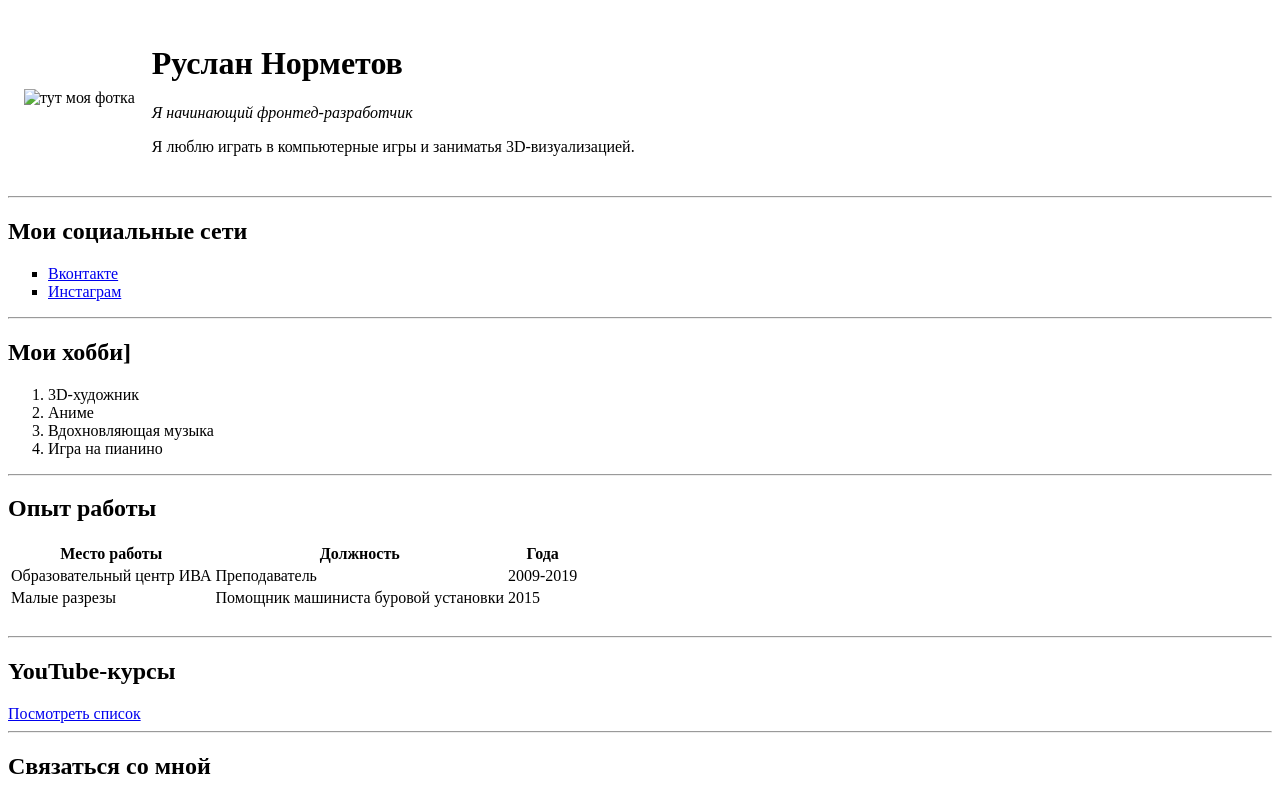
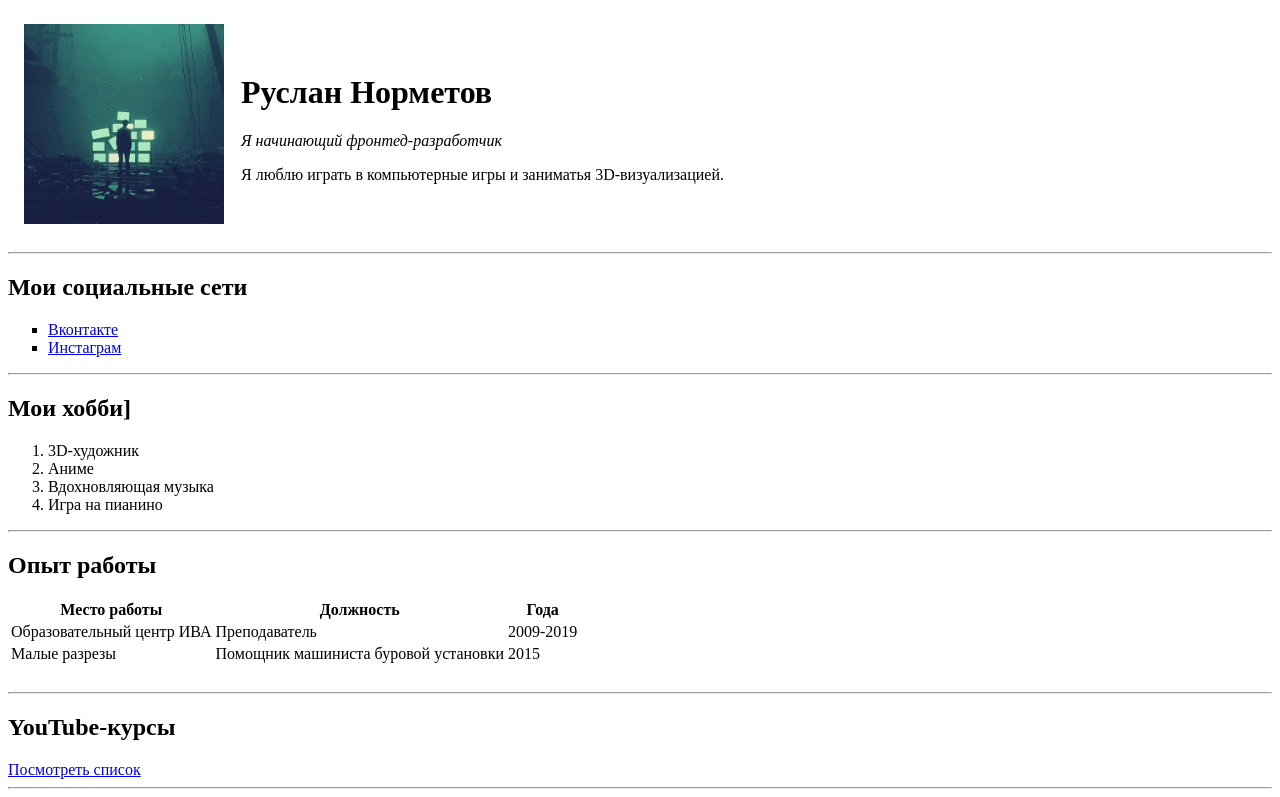
Before and after one commit to normetov/cw, a plain HTML site: page index.html in a window 1280 px wide. Shown: the top 797 px of the page. Drawn offline with Linux system fonts and the light colour scheme.

Commit message:
Update index.html

```diff
--- a/index.html
+++ b/index.html
@@ -8,7 +8,7 @@
     <table cellspacing="15">
 
         <tr>
-            <td><img src="images/My_avatar.jpg" width="200" alt="тут моя фотка"/></td>
+            <td><img src="My_avatar.jpg" width="200" alt="тут моя фотка"/></td>
             <td> <h1>Руслан Норметов</h1>
                 <P><em>Я начинающий фронтед-разработчик</em></P>
                 <p>Я люблю играть в компьютерные игры и заниматья 3D-визуализацией.</p></td>
```
